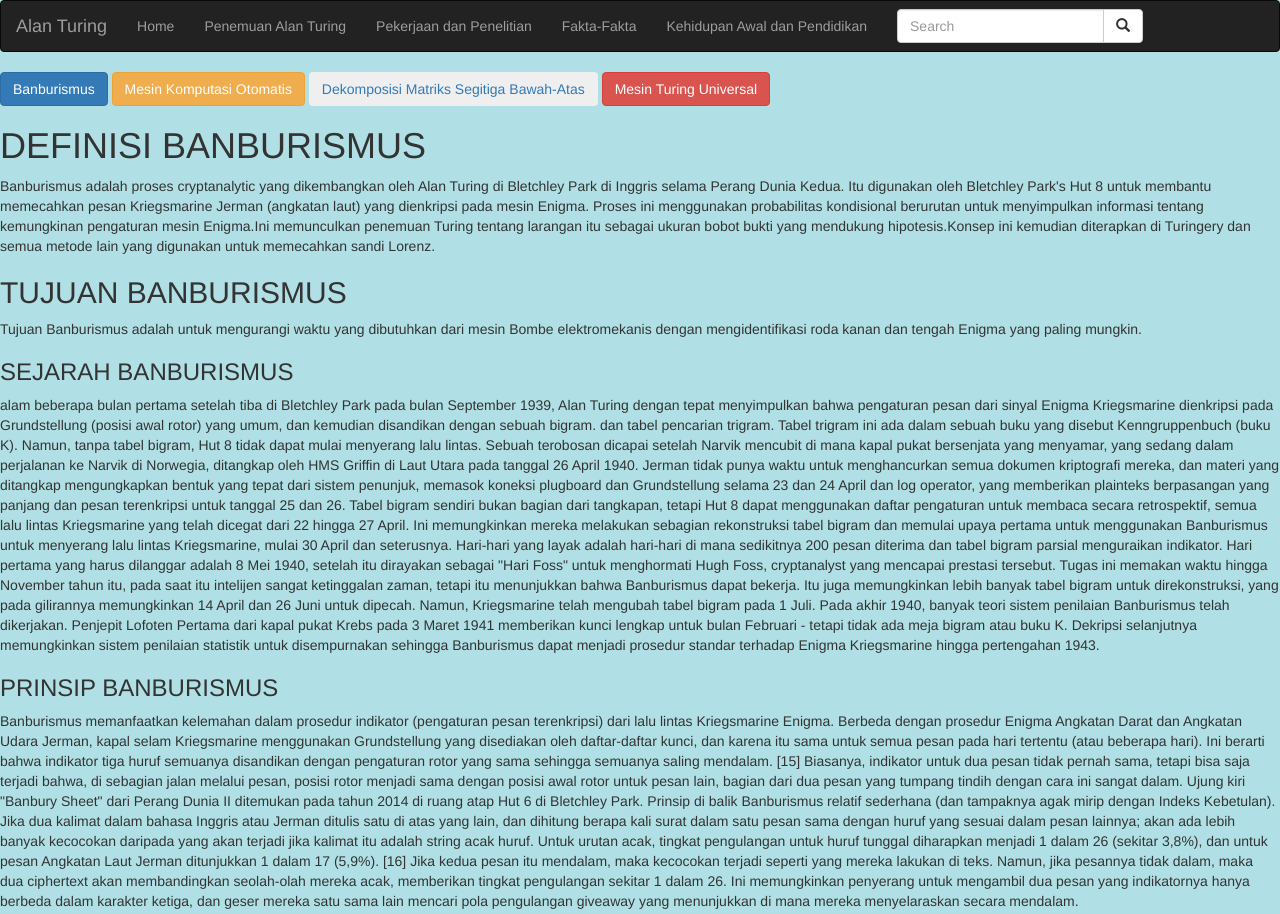
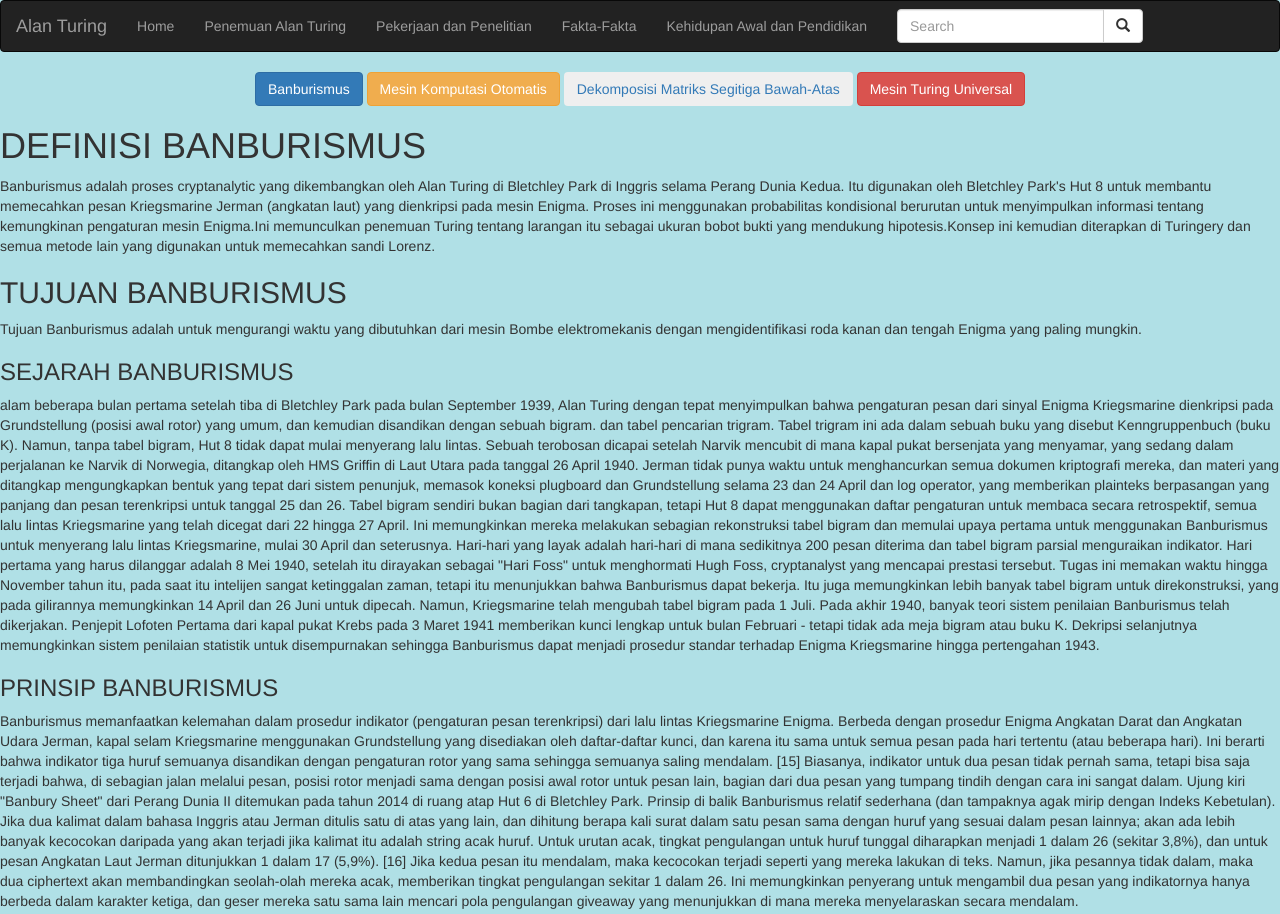
Before and after one commit to SMAKBO/tugas-labkom-2019-11-2-alan-turing, a plain HTML site: page Banburismus.html in a window 1280 px wide. Shown: the top 914 px of the page. Drawn offline with nearby package versions, Linux system fonts and the light colour scheme.

Commit message:
Update Banburismus.html

```diff
--- a/Banburismus.html
+++ b/Banburismus.html
@@ -32,10 +32,10 @@
     </form>
   </div>
 </nav>
-	<a href="Banburismus.html"><button type="button" class="btn btn-primary">Banburismus</button></a>
+	<center><a href="Banburismus.html"><button type="button" class="btn btn-primary">Banburismus</button></a>
 <a href="http://www.komputasi.lipi.go.id/utama.cgi?artikel&1250299068"><button type="button" class="btn btn-warning">Mesin Komputasi Otomatis</button></a>
 <a href="https://www.merdeka.com/gaya/resep-ayam-bakar-kln.html"><button type="button" class="btn btn-light">Dekomposisi Matriks Segitiga Bawah-Atas</button></a>
-<a href="karin.html"><button type="button" class="btn btn-danger">Mesin Turing Universal</button></a>
+<a href="karin.html"><button type="button" class="btn btn-danger">Mesin Turing Universal</button></a></center>
 
 <body style = "background-color: powderblue">
 	<h1>DEFINISI BANBURISMUS</h1>
```
